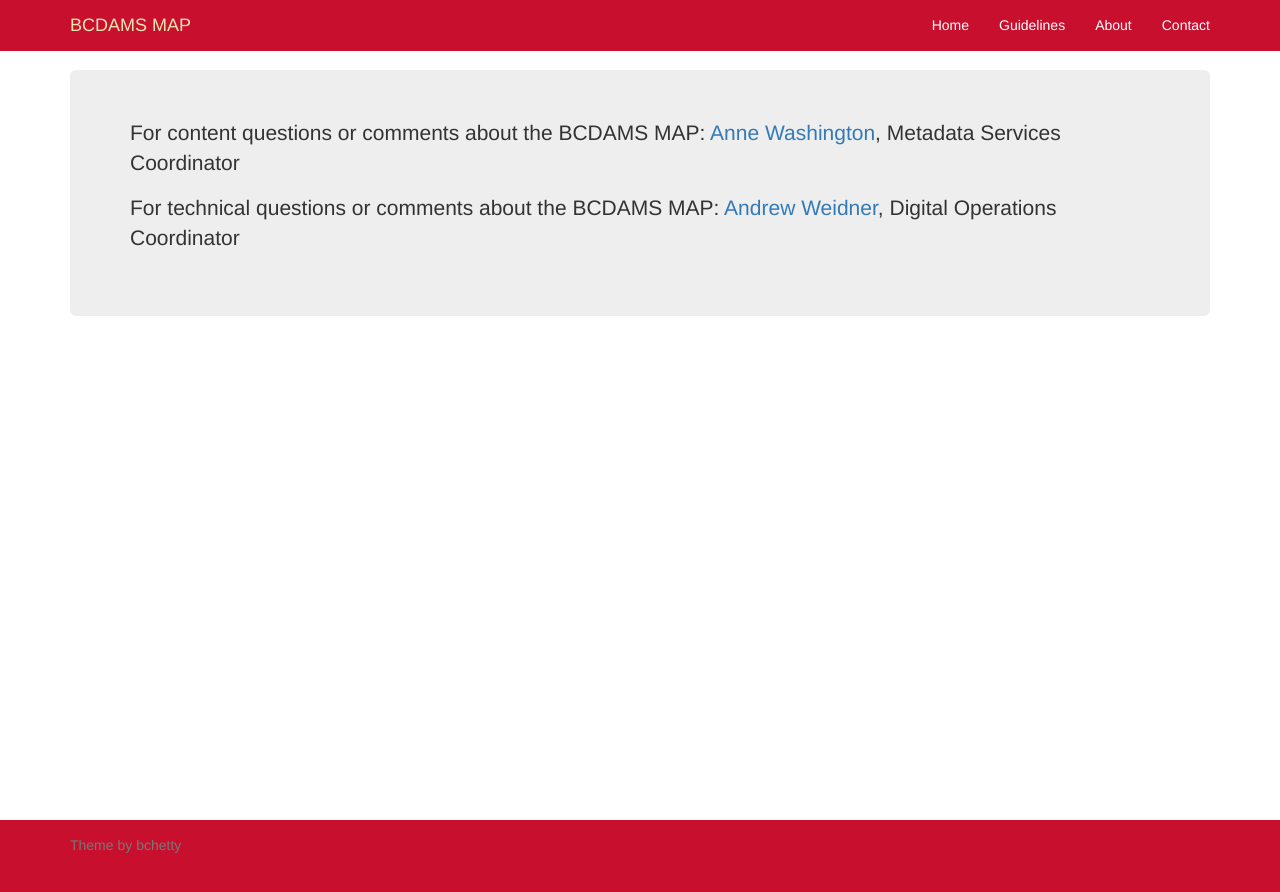
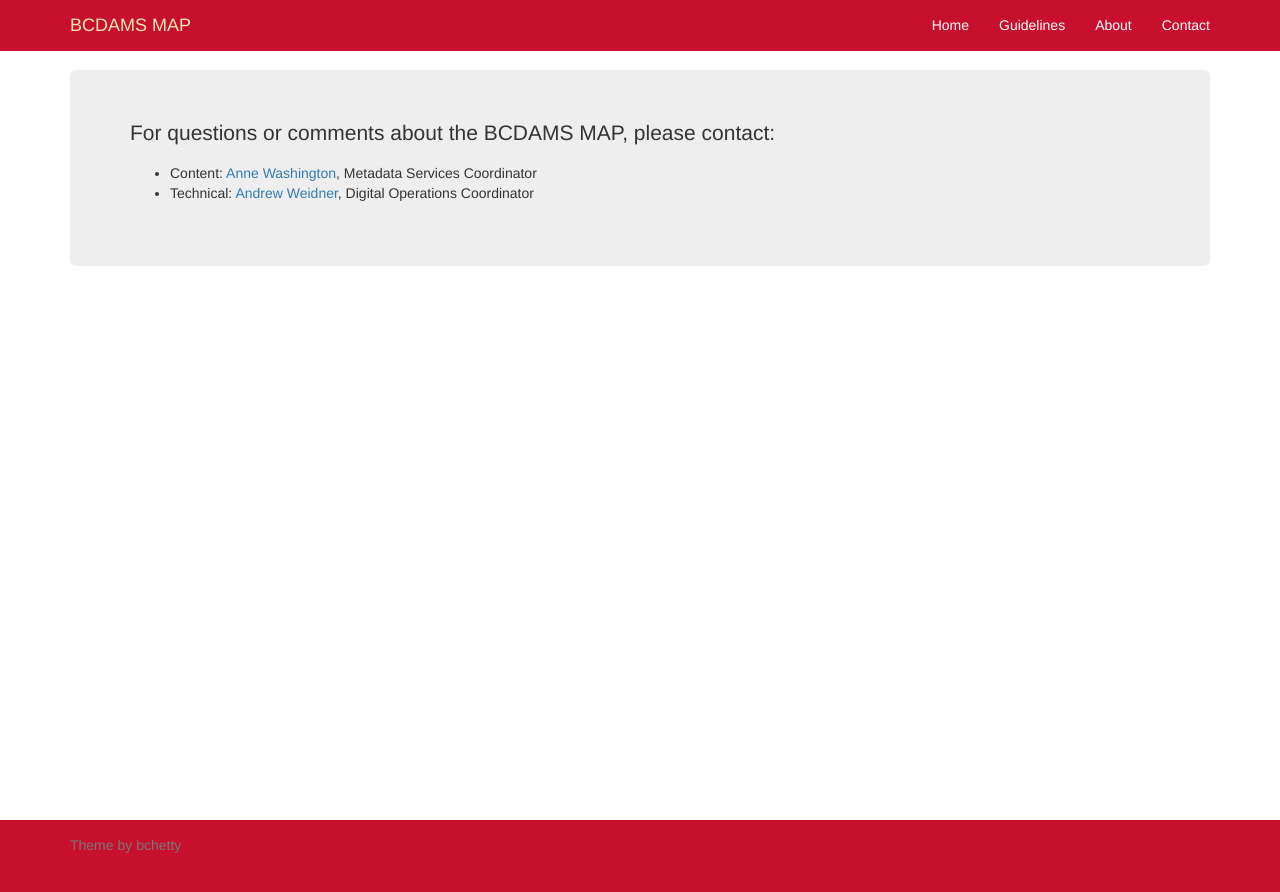
Before and after one commit to uhlibraries-digital/bcdams-map, a Jekyll site: the page built from contact/index.md, in a window 1280 px wide. Shown: the top 892 px of the page. Built offline with Jekyll 4.4.1, drawn with Linux system fonts in a browser that asks for light colours; nearby versions of some CDN libraries; comment, search, counter and statistics services are not loaded.

Commit message:
add ul to contact info

```diff
--- a/contact/index.md
+++ b/contact/index.md
@@ -5,6 +5,10 @@
 ---
 
 <div class="jumbotron">
-  <p>For content questions or comments about the {{ site.title }}: <a href="https://apps.lib.uh.edu/staff/members/profile/awashington">Anne Washington</a>, Metadata Services Coordinator</p>
-  <p>For technical questions or comments about the {{ site.title }}: <a href="https://apps.lib.uh.edu/staff/members/profile/ajweidner">Andrew Weidner</a>, Digital Operations Coordinator</p>
+  <p>For questions or comments about the {{ site.title }}, please contact:
+    <ul>
+      <li>Content: <a href="https://apps.lib.uh.edu/staff/members/profile/awashington">Anne Washington</a>, Metadata Services Coordinator</li>
+      <li>Technical: <a href="https://apps.lib.uh.edu/staff/members/profile/ajweidner">Andrew Weidner</a>, Digital Operations Coordinator</li>
+    </ul>
+  </p>
 </div>
```
